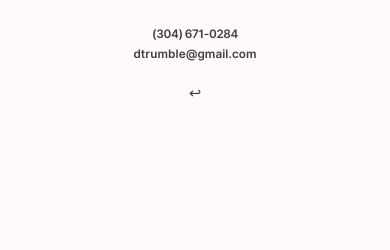
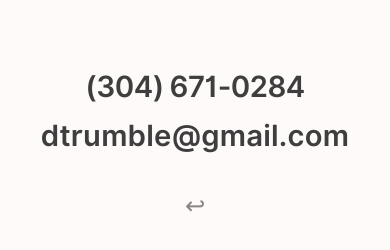
Before and after one commit to dmtrumble/dmtrumble.github.io, a plain HTML site: page contact/index.html in a window 390 px wide. Drawn offline with Linux system fonts and the light colour scheme.

Commit message:
Update index.html

```diff
--- a/contact/index.html
+++ b/contact/index.html
@@ -35,7 +35,7 @@
 			@media only screen and (max-width: 640px) {
 				body {
 					margin: 5% 2.5%;
-					font-size: 3vw;
+					font-size: 5vw;
 					}
 			}
 			a:link, a:visited, a:hover, a:active {
@@ -45,14 +45,15 @@
 			.homelink {
 				font-size: 125%;
 				margin-top: 1.75em;
+				opacity: .625;
       }
       .phone {
-        font-size: 100%;
+        font-size: 150%;
 				margin-top: 2.5em;
 				margin-bottom: none;
       }
       .email {
-        font-size: 100%;
+        font-size: 150%;
         margin-top: none;
 				letter-spacing: .008em;
       }
```
